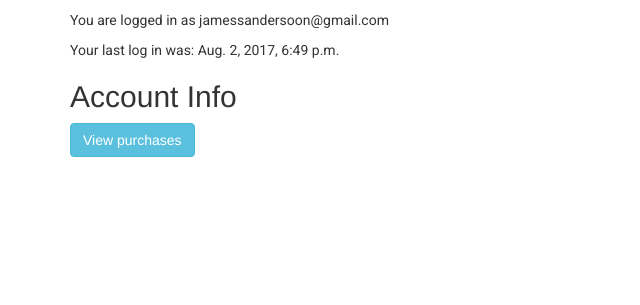
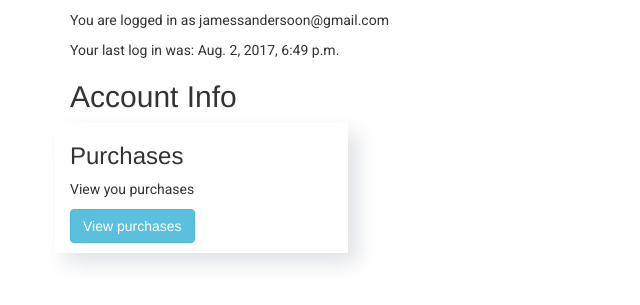
Before and after one commit to jamessan85/splinter_and_dust, a Django app: page /profile/ in a window 1280 px wide. Shown: the part 55-360 px from the top of the page, without its empty margins (0-640 px from the left). Run offline with Django 3.2, Linux system fonts and the light colour scheme; a user stored in the database is signed in; data comes from the database, SQL or seed files in the repository; both versions use the stored data as it was after the commit; some libraries are stand-ins or nearby versions; some web fonts are replaced.

Commit message:
add info to customer accounts

```diff
--- a/templates/products/purchase.html
+++ b/templates/products/purchase.html
@@ -13,6 +13,7 @@
 {% endblock %}
 
 {% block content %}
+    <div class="container">
     <p>You are buying {{ product.title }} for £{{ product.price }} please fill in the information required below</p>
   <form role="form" method="post" id="purchase-form" action="{% url 'purchase' product.id %}">
     <div id="credit-card-errors" style="display:none">
@@ -26,4 +27,5 @@
       <input class="btn btn-primary" id="validate_card_btn" name="commit" type="submit" value="Purchase Product">
     </div>
   </form>
+    </div>
 {% endblock %}
--- a/templates/profile.html
+++ b/templates/profile.html
@@ -30,17 +30,41 @@
     {% endif %}
     <h2>Account Info</h2>
     {% if user.is_authenticated %}
+        <div class="row">
+     <div class="col-sm-3">
+     <h3>Purchases</h3>
+         <p>View you purchases</p>
     <a href="{% url 'prodbought' user.id %}"><button type="submit" class="btn btn-info">View purchases</button></a>
+     </div>
     {% endif %}
     {% if user.user_type == 'T' %}
+        <div class="col-sm-3">
+        <h3>Upload Products</h3>
+         <p>If you have new products you'd like to upload, you can do that here</p>
     <a href="{% url 'new_product' %}"><button type="submit" class="btn btn-info">Upload new products</button></a>
+        </div>
+        <div class="col-sm-3">
+        <h3>View uploaded products</h3>
+        <p>View all your uploaded prdocuts, this allows you to view and then edit them if you wish</p>
     <a href="{% url 'productsbyuser' %}"><button type="submit" class="btn btn-info">View your products</button></a>
+        </div>
             {% for a in accountinfo %}
                 {% if user.id == a.account_id %}
+         <div class="col-sm-3">
+         <h3>Append account info</h3>
+         <p>Want to change you company logos or accuont information, you can do it all here, changes will be made immediately</p>
     <a href="{% url 'editaccountinfo' a.id %}"><button type="submit" class="btn btn-info">Append account information</button></a>
+         </div>
+                    </div>
                 {% endif %}
             {% endfor %}
+        <div class="row">
+         <div class="col-sm-3">
+         <h3>Add account info</h3>
+         <p>Want to add account information, upload banners so people can see the products are created by you! Do it here</p>
     <a href="{% url 'accountinformation' %}"><button type="submit" class="btn btn-info">Add account information</button></a>
+        </div>
+        </div>
     {% endif %}
    </div>
 {% endblock %}
--- a/tradelogins/views.py
+++ b/tradelogins/views.py
@@ -24,8 +24,8 @@ def register(request):
         if form.is_valid():
             try:
                 customer = stripe.Charge.create(
-                    amount=499,
-                    currency="USD",
+                    amount=999,
+                    currency="GBP",
                     description=form.cleaned_data['email'],
                     card=form.cleaned_data['stripe_id'],
                 )
@@ -72,6 +72,7 @@ def registercust(request):
                                      password=request.POST.get('password1'))
 
             if user:
+                auth.login(request, user)
                 messages.success(request, "You have successfully registered")
                 return redirect(reverse('profile'))
 
```
Also changed, not shown: db.sqlite3, 1 other file.
